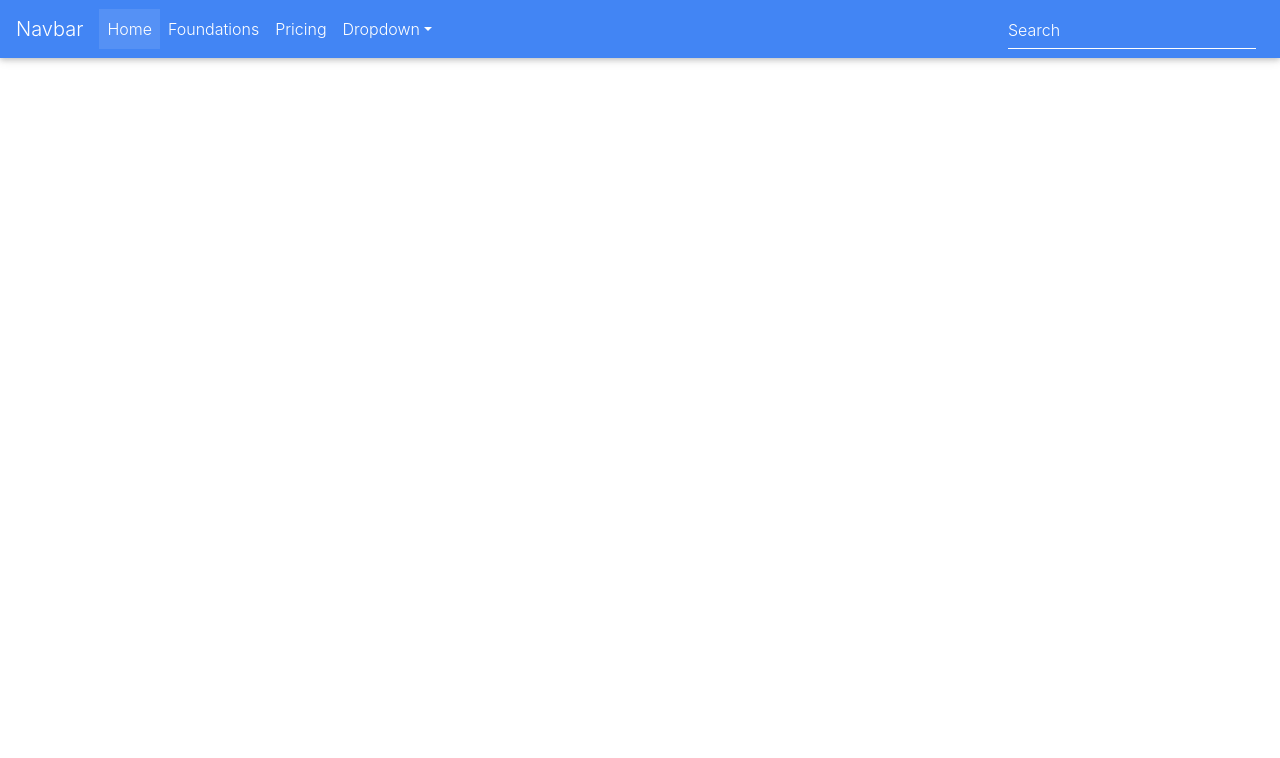
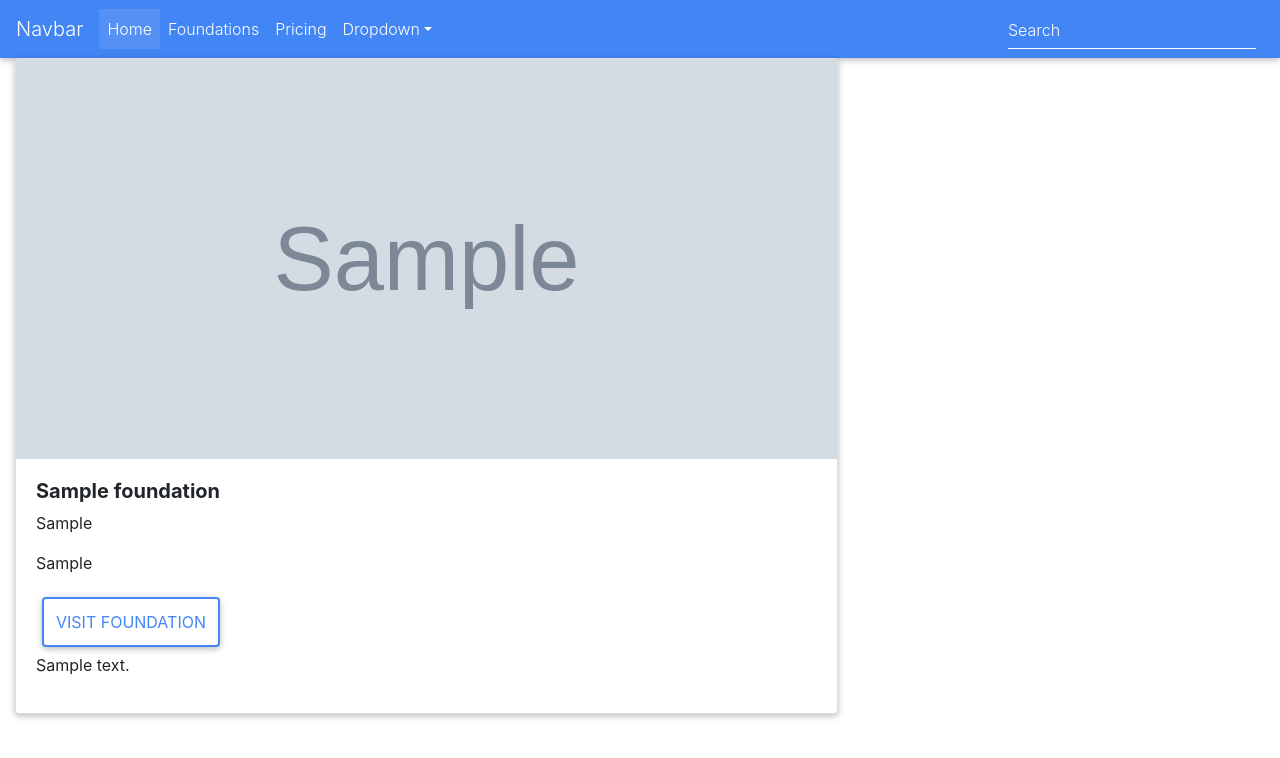
Before and after one commit to lizKimita/Mshauri-Connect, a Django app: page /foundations/ in a window 1280 px wide. Shown: the top 758 px of the page. Run offline with Django 3.2, Linux system fonts and the light colour scheme; tables that the repository leaves empty hold one stand-in row (values such as "Sample post"); grey boxes marked "Sample" are stand-in pictures; some libraries are stand-ins or nearby versions.

Commit message:
finished foundations page

```diff
--- a/connect/templates/foundations.html
+++ b/connect/templates/foundations.html
@@ -1,7 +1,7 @@
 {%extends 'base.html'%} {% load bootstrap4 %} {% block content %} {{block.super}}
 <div class="container-fluid">
     <div class="row">
-        {% for foundation in foundation %}
+        {% for foundation in foundations %}
         <div class="col-md-8">
             <div class="card mb-3">
                 <div>
@@ -9,17 +9,18 @@
                 </div>
                 <div class="card-body">
                     <h5>
-                        <strong>{{foundation.foundation_name}}</strong>
+                        <strong>{{foundation.name}}</strong>
                     </h5>
                     <p>{{foundation.location}}</p>
-                    <p class="card-text">{{foundation.contact}}</p>
-                    <p>{{foundation.website_link}}</p>
+                    <p>{{foundation.contact}}</p>
+                    <a href="{{foundation.website_link}}" class="card-text">
+                            <buttton class="btn btn-outline-primary">Visit Foundation</button>
+                        </a>
                     <p>{{foundation.description}}</p>
                 </div>
             </div>
         </div>
         {% endfor %}
     </div>
-
 </div>
 {%endblock%}
```
Also changed, not shown: media/foundation_pics/vandecker.jpeg (added).
